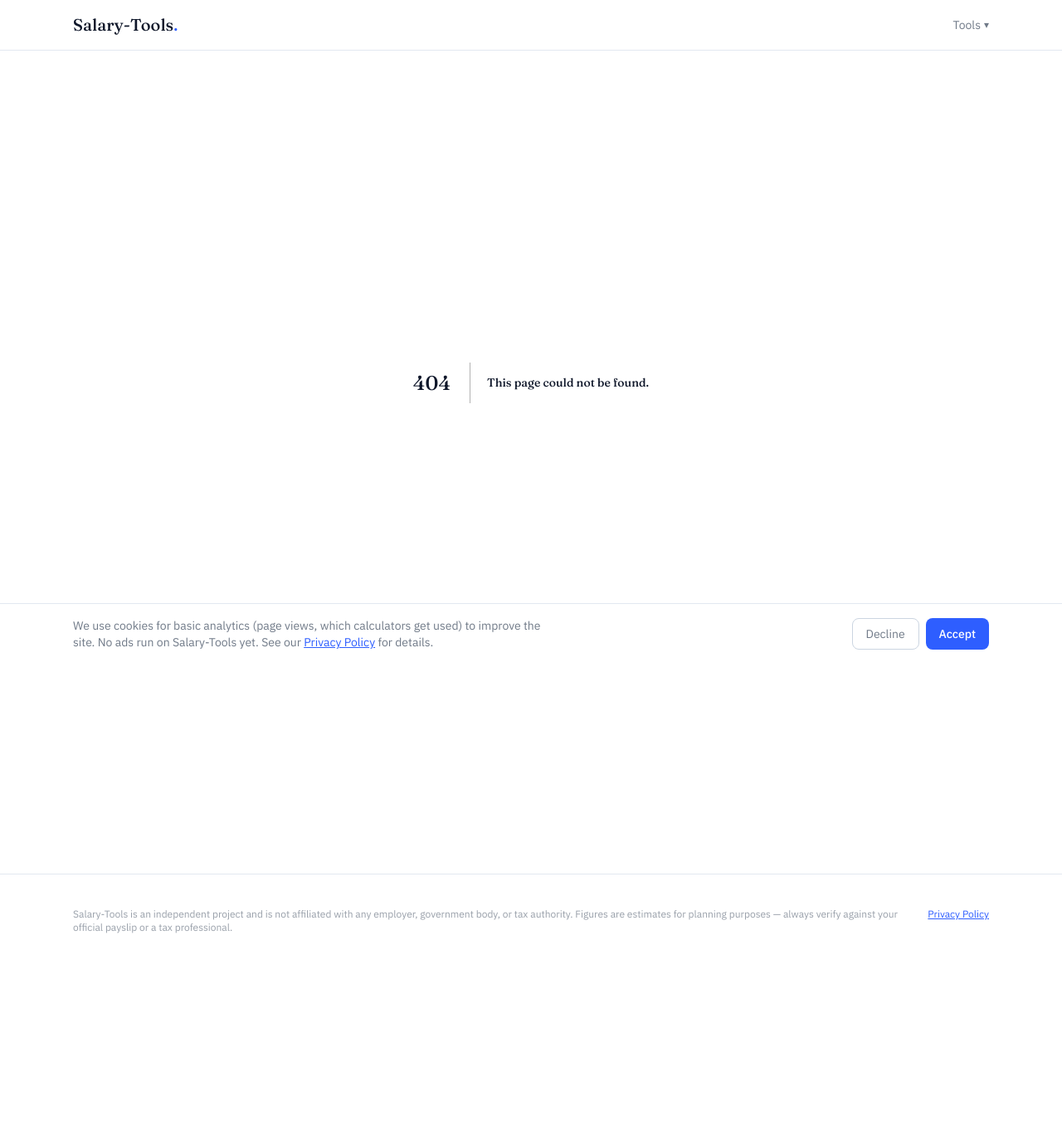
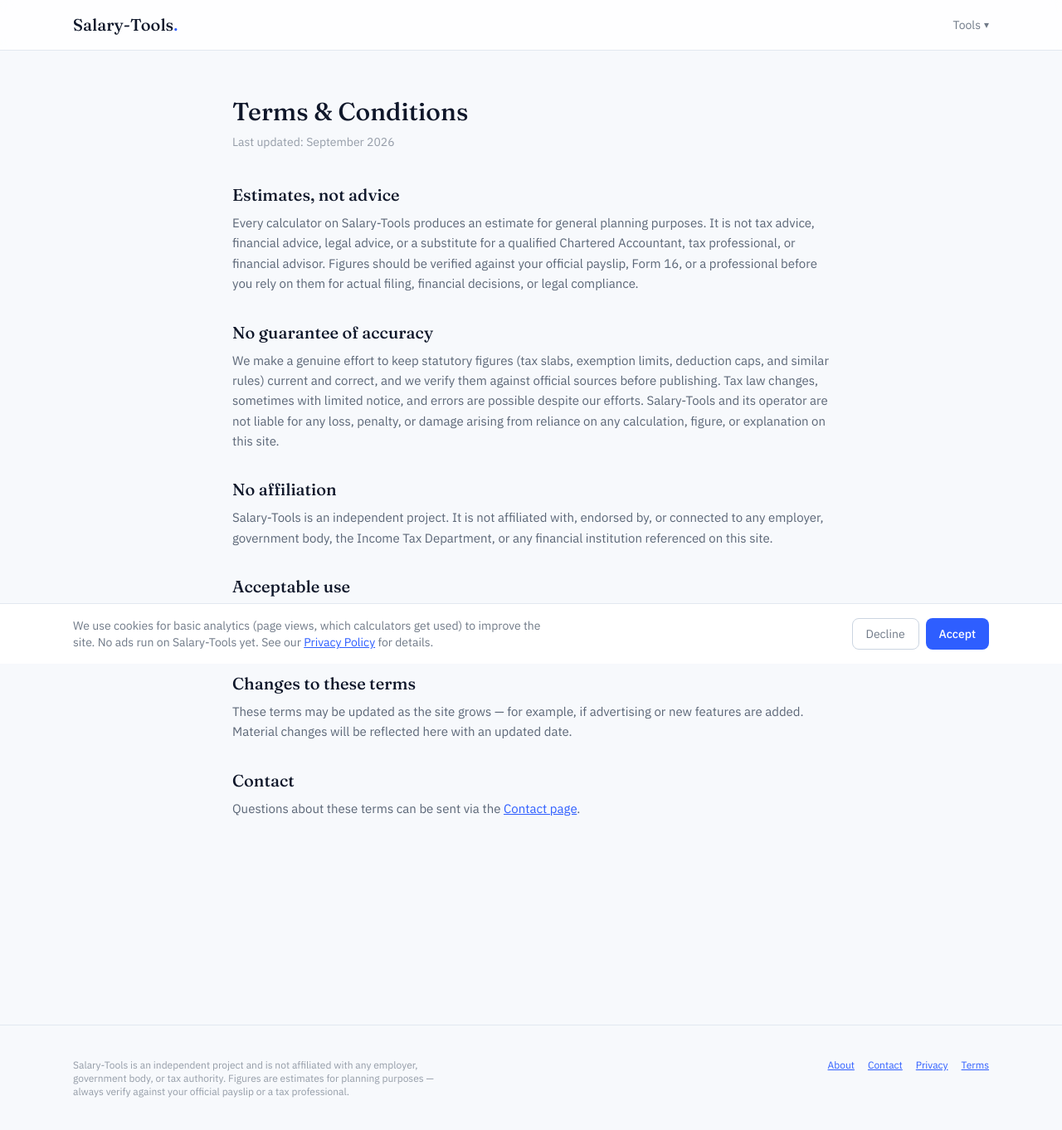
Before and after one commit to sudhiamith-web/salary-tools, a Next.js app: page /terms in a window 1280 px wide. Before the commit this address had no page. Shown: the whole page at 83% size. Before the commit the page ends 1166 px from the top, so only its background shows below. Built offline with nearby package versions, Linux system fonts and the light colour scheme.

Commit message:
About contact and terms page
About, Contact, and Terms pages (all linked in the footer now), plus sitemap.xml and robots.txt generated automatically from your lib/tools.ts registry

```diff
--- /dev/null
+++ b/app/about/page.tsx
@@ -0,0 +1,58 @@
+import type { Metadata } from "next";
+import Link from "next/link";
+
+export const metadata: Metadata = {
+  title: "About — Salary-Tools",
+  description: "Why Salary-Tools exists and how it's built.",
+};
+
+export default function AboutPage() {
+  return (
+    <div className="mx-auto max-w-3xl px-6 py-14">
+      <h1 className="text-3xl mb-8">About Salary-Tools</h1>
+
+      <div className="space-y-6 text-charcoal/80 text-[15px] leading-relaxed">
+        <p>
+          Salary-Tools is a free set of calculators built for Indian
+          professionals trying to make sense of their salary, taxes, and
+          statutory benefits — the kind of questions that come up when you
+          get an offer letter, plan an investment, or try to understand
+          why your take-home doesn't match your CTC.
+        </p>
+        <p>
+          Every calculator computes entirely in your browser — nothing you
+          enter is sent anywhere or stored. Each tool also includes a
+          written explanation of the underlying rule and a set of common
+          questions, so you're not just getting a number, but
+          understanding where it comes from.
+        </p>
+        <p>
+          Statutory figures (tax slabs, exemption limits, deduction caps)
+          are checked against current government notifications and
+          verified sources before being built into any calculator, and
+          re-checked when rules change — like the Labour Codes update in
+          November 2025, which changed real gratuity calculations.
+        </p>
+        <p>
+          Salary-Tools is an independent project, not affiliated with any
+          employer, government body, tax authority, or financial
+          institution. It's built and maintained by one person, and it's
+          not a substitute for advice from a qualified CA or tax
+          professional — see our{" "}
+          <Link href="/terms" className="text-accent underline">
+            Terms
+          </Link>{" "}
+          for the full disclaimer.
+        </p>
+        <p>
+          Have a suggestion for a calculator, or found something that
+          looks wrong? Get in touch via the{" "}
+          <Link href="/contact" className="text-accent underline">
+            Contact page
+          </Link>
+          .
+        </p>
+      </div>
+    </div>
+  );
+}
--- /dev/null
+++ b/app/contact/page.tsx
@@ -0,0 +1,36 @@
+import type { Metadata } from "next";
+
+export const metadata: Metadata = {
+  title: "Contact — Salary-Tools",
+  description: "Get in touch with Salary-Tools.",
+};
+
+export default function ContactPage() {
+  return (
+    <div className="mx-auto max-w-3xl px-6 py-14">
+      <h1 className="text-3xl mb-8">Contact</h1>
+
+      <div className="space-y-6 text-charcoal/80 text-[15px] leading-relaxed">
+        <p>
+          Questions, corrections, or suggestions for a new calculator —
+          all welcome. Salary-Tools is maintained by one person, so
+          replies may take a few days, but every message gets read.
+        </p>
+
+        <div className="card px-6 py-5 inline-block">
+          <p className="text-xs uppercase tracking-widest text-charcoal/50 font-medium mb-1">Email</p>
+          <a href="mailto:hello@salary-tools.com" className="text-accent text-lg font-medium">
+            hello@salary-tools.com
+          </a>
+        </div>
+
+        <p>
+          If you're reporting a calculation you believe is wrong, it
+          helps to include the specific tool, the numbers you entered,
+          and what you expected instead — that's the fastest way to get
+          it checked and fixed.
+        </p>
+      </div>
+    </div>
+  );
+}
--- a/app/layout.tsx
+++ b/app/layout.tsx
@@ -50,16 +50,19 @@ export default function RootLayout({
         </header>
         <main className="pb-24">{children}</main>
         <footer className="border-t border-slate-200 mt-24">
-          <div className="mx-auto max-w-6xl px-6 py-10 text-xs text-charcoal/50 flex flex-col sm:flex-row justify-between gap-3">
-            <p>
+          <div className="mx-auto max-w-6xl px-6 py-10 flex flex-col sm:flex-row justify-between gap-4">
+            <p className="text-xs text-charcoal/50 max-w-md">
               Salary-Tools is an independent project and is not affiliated
               with any employer, government body, or tax authority. Figures
               are estimates for planning purposes — always verify against
               your official payslip or a tax professional.
             </p>
-            <Link href="/privacy" className="text-accent underline flex-shrink-0">
-              Privacy Policy
-            </Link>
+            <div className="flex gap-4 text-xs flex-shrink-0">
+              <Link href="/about" className="text-accent underline">About</Link>
+              <Link href="/contact" className="text-accent underline">Contact</Link>
+              <Link href="/privacy" className="text-accent underline">Privacy</Link>
+              <Link href="/terms" className="text-accent underline">Terms</Link>
+            </div>
           </div>
         </footer>
       </body>
--- /dev/null
+++ b/app/robots.ts
@@ -0,0 +1,11 @@
+import type { MetadataRoute } from "next";
+
+export default function robots(): MetadataRoute.Robots {
+  return {
+    rules: {
+      userAgent: "*",
+      allow: "/",
+    },
+    sitemap: "https://salary-tools.com/sitemap.xml",
+  };
+}
--- /dev/null
+++ b/app/sitemap.ts
@@ -0,0 +1,22 @@
+import type { MetadataRoute } from "next";
+import { tools } from "@/lib/tools";
+
+const BASE_URL = "https://salary-tools.com";
+
+export default function sitemap(): MetadataRoute.Sitemap {
+  const staticPages: MetadataRoute.Sitemap = [
+    { url: BASE_URL, changeFrequency: "weekly", priority: 1 },
+    { url: `${BASE_URL}/about`, changeFrequency: "monthly", priority: 0.5 },
+    { url: `${BASE_URL}/contact`, changeFrequency: "monthly", priority: 0.3 },
+    { url: `${BASE_URL}/privacy`, changeFrequency: "yearly", priority: 0.2 },
+    { url: `${BASE_URL}/terms`, changeFrequency: "yearly", priority: 0.2 },
+  ];
+
+  const toolPages: MetadataRoute.Sitemap = tools.map((tool) => ({
+    url: `${BASE_URL}/tools/${tool.slug}`,
+    changeFrequency: "monthly",
+    priority: 0.9,
+  }));
+
+  return [...staticPages, ...toolPages];
+}
--- /dev/null
+++ b/app/terms/page.tsx
@@ -0,0 +1,84 @@
+import type { Metadata } from "next";
+
+export const metadata: Metadata = {
+  title: "Terms & Conditions — Salary-Tools",
+  description: "Terms of use and disclaimer for Salary-Tools.",
+};
+
+export default function TermsPage() {
+  return (
+    <div className="mx-auto max-w-3xl px-6 py-14">
+      <h1 className="text-3xl mb-2">Terms & Conditions</h1>
+      <p className="text-charcoal/50 text-sm mb-10">Last updated: September 2026</p>
+
+      <div className="space-y-8 text-charcoal/80 text-[15px] leading-relaxed">
+        <section>
+          <h2 className="text-xl text-ink mb-2">Estimates, not advice</h2>
+          <p>
+            Every calculator on Salary-Tools produces an estimate for
+            general planning purposes. It is not tax advice, financial
+            advice, legal advice, or a substitute for a qualified
+            Chartered Accountant, tax professional, or financial advisor.
+            Figures should be verified against your official payslip,
+            Form 16, or a professional before you rely on them for actual
+            filing, financial decisions, or legal compliance.
+          </p>
+        </section>
+
+        <section>
+          <h2 className="text-xl text-ink mb-2">No guarantee of accuracy</h2>
+          <p>
+            We make a genuine effort to keep statutory figures (tax
+            slabs, exemption limits, deduction caps, and similar rules)
+            current and correct, and we verify them against official
+            sources before publishing. Tax law changes, sometimes with
+            limited notice, and errors are possible despite our efforts.
+            Salary-Tools and its operator are not liable for any loss,
+            penalty, or damage arising from reliance on any calculation,
+            figure, or explanation on this site.
+          </p>
+        </section>
+
+        <section>
+          <h2 className="text-xl text-ink mb-2">No affiliation</h2>
+          <p>
+            Salary-Tools is an independent project. It is not affiliated
+            with, endorsed by, or connected to any employer, government
+            body, the Income Tax Department, or any financial
+            institution referenced on this site.
+          </p>
+        </section>
+
+        <section>
+          <h2 className="text-xl text-ink mb-2">Acceptable use</h2>
+          <p>
+            You're welcome to use Salary-Tools for personal or
+            professional reference. Automated scraping or bulk
+            reproduction of the site's content or tools without
+            permission isn't permitted.
+          </p>
+        </section>
+
+        <section>
+          <h2 className="text-xl text-ink mb-2">Changes to these terms</h2>
+          <p>
+            These terms may be updated as the site grows — for example,
+            if advertising or new features are added. Material changes
+            will be reflected here with an updated date.
+          </p>
+        </section>
+
+        <section>
+          <h2 className="text-xl text-ink mb-2">Contact</h2>
+          <p>
+            Questions about these terms can be sent via the{" "}
+            <a href="/contact" className="text-accent underline">
+              Contact page
+            </a>
+            .
+          </p>
+        </section>
+      </div>
+    </div>
+  );
+}
```
Also changed, not shown: 1 other file (tests, documents, lock files or other folders).
